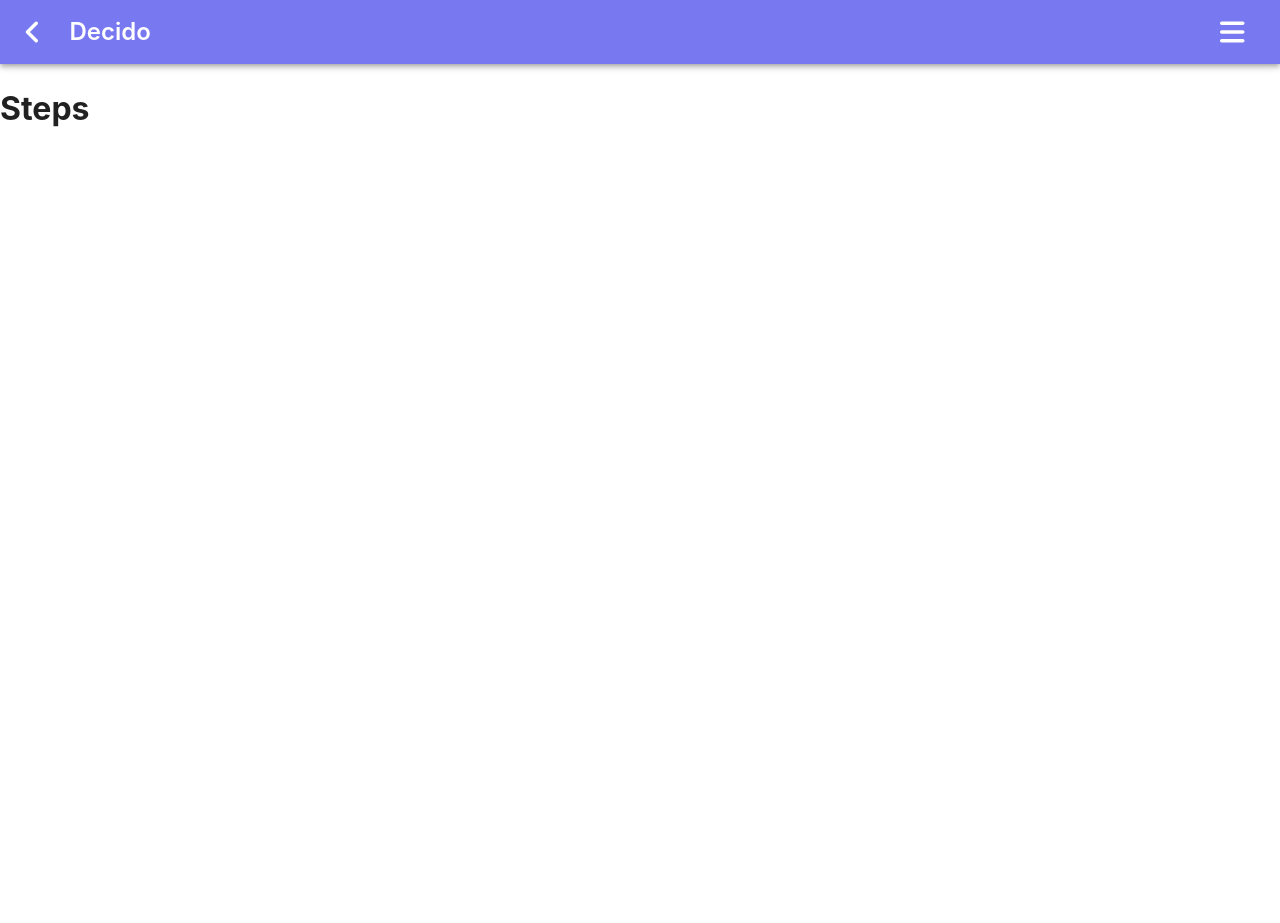
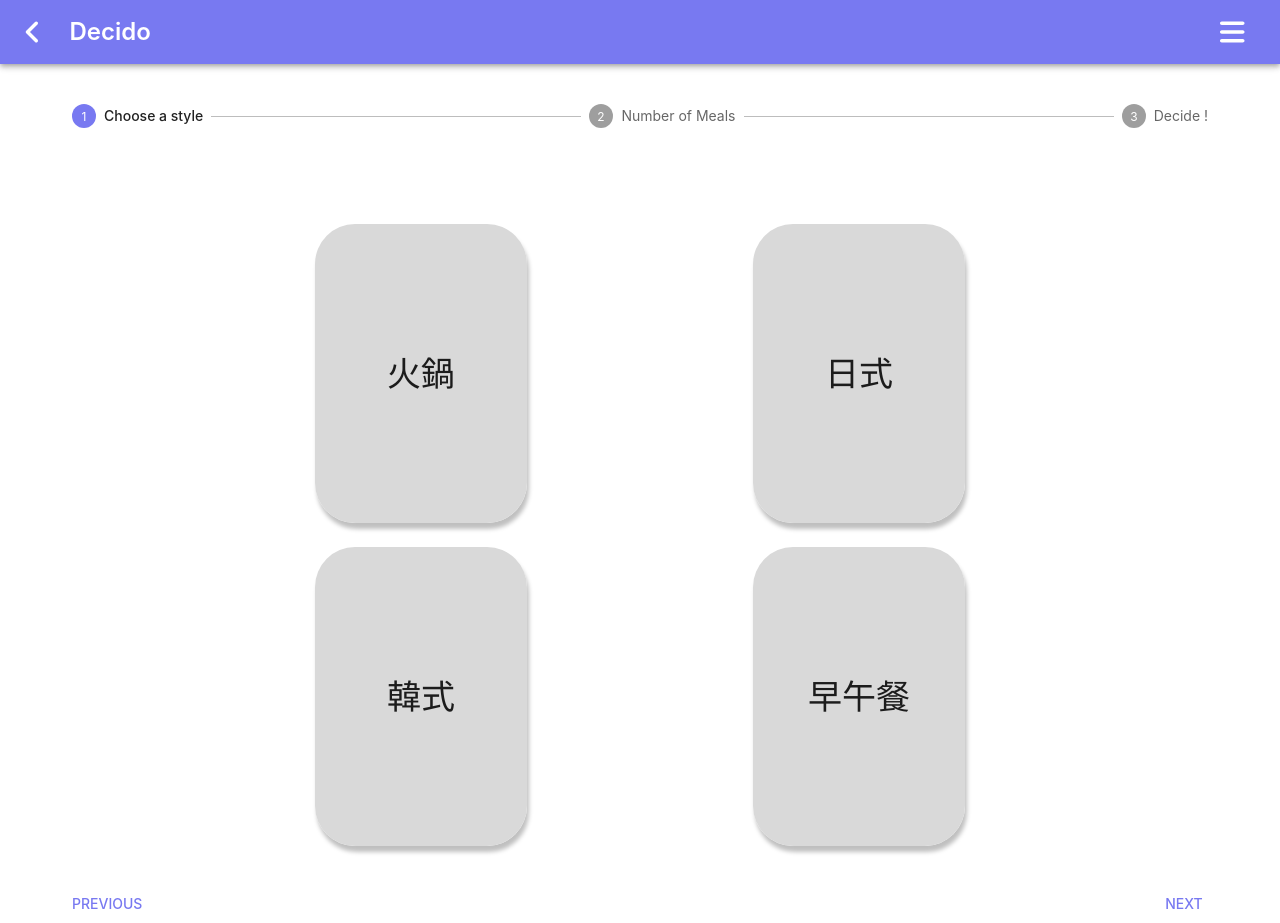
Before and after one commit to RoyJian/Decido, a React (Vite) app in the folder frontend/: page /steps in a window 1280 px wide. Before the commit the page ends 800 px from the top, so only its background shows below. Built offline with nearby package versions, Linux system fonts and the light colour scheme; what react-swipeable-views-utils would draw is missing.

Commit message:
✨ add context hook

```diff
--- a/frontend/src/App.tsx
+++ b/frontend/src/App.tsx
@@ -7,10 +7,12 @@ import NavBar from './Components/NavBar';
 import { ThemeProvider } from '@emotion/react';
 import CssBaseline from '@mui/material/CssBaseline';
 import Steps from './views/Steps';
+import Context from './utils/AppProvider';
 
 function App() {
   return (
     <BrowserRouter>
+      <Context>
         <ThemeProvider theme={theme()}>
           <CssBaseline />
           <NavBar />
@@ -20,6 +22,7 @@ function App() {
             <Route path="/steps" element={<Steps />} />
           </Routes>
         </ThemeProvider>
+      </Context>
     </BrowserRouter>
   );
 }
--- /dev/null
+++ b/frontend/src/Components/Step1.tsx
@@ -0,0 +1,63 @@
+import {
+  Grid,
+  Container,
+  ButtonBase,
+} from '@mui/material';
+import React from 'react';
+import StyleCard from './StyleCard';
+import {AppContext,appContextValueInterface} from '../utils/AppProvider';
+
+const restaurantStyles: string[] = [
+  '韓式',
+  '日式',
+  '泰式',
+  '歐美',
+  '火鍋',
+  '早午餐',
+  '甜點',
+];
+const SelctrRstaurantStyle = (Styles: string[]) => {
+  const styleArr: string[] = Styles;
+  const result: string[] = [];
+  const seletCtcounts = 4;
+  for (let i = 0; i < seletCtcounts; i++) {
+    const ran = Math.floor(Math.random() * Styles.length);
+    result.push(styleArr.splice(ran, 1)[0]);
+  }
+  return result;
+};
+const selectStyles: string[] = SelctrRstaurantStyle(restaurantStyles);
+
+
+export default function Step1() {
+  const {setTheSelctStyle,theSelctStyle} = React.useContext(AppContext) as appContextValueInterface ;
+
+  React.useEffect(()=>{
+    // x?.appContextValue.setTheSelctStyle(restaurantStyles[0]);
+  },[]);
+  return (
+    <Container maxWidth="md">
+
+        <Grid container spacing={3}>
+          {selectStyles.map((item) => (
+            <Grid
+              item
+              xs={6}
+              key={item}
+              sx={{ display: 'flex', justifyContent: 'center' }}
+            >
+              <ButtonBase
+                key={item}
+                sx={{ borderRadius: '40px', boxShadow:'2px 6px 4px rgba(0, 0, 0, 0.25)',}}
+                onClick={()=>setTheSelctStyle(item)}
+              >
+                <StyleCard nowSelect={theSelctStyle} text={item}></StyleCard>
+              </ButtonBase>
+            </Grid>
+          ))}
+        </Grid>
+    </Container>
+
+    // <StyleCard text={'歐式'}/>
+  );
+}
--- /dev/null
+++ b/frontend/src/Components/StyleCard.tsx
@@ -0,0 +1,27 @@
+import { Box, Typography, ButtonBase ,ToggleButton } from '@mui/material';
+import React from 'react';
+
+interface Props{
+    text:string,
+    nowSelect:string
+}
+
+export default function StyleCard(props:Props){
+    return (
+        <Box
+            width={212}
+            height={299}
+            border={props.nowSelect===props.text ?'7px solid rgba(241, 120, 185, 0.81)':0}
+            borderRadius='40px'
+            sx={{
+                    display:'flex',justifyContent:'center',alignItems:'center',backgroundColor:'#D9D9D9',
+
+                }}
+        >
+            <Typography variant="h4">
+                {props.text}
+            </Typography>
+        </Box>
+
+    );
+}
--- /dev/null
+++ b/frontend/src/utils/AppProvider.tsx
@@ -0,0 +1,24 @@
+import React, { useState, createContext } from 'react';
+
+export interface appContextValueInterface {
+  theSelctStyle: string;
+  setTheSelctStyle: React.Dispatch<React.SetStateAction<string>>;
+}
+interface Props {
+  children: JSX.Element;
+}
+
+export const AppContext  = createContext<appContextValueInterface | null >(null);
+
+export default function Context(props:Props) {
+  const [theSelctStyle, setTheSelctStyle] = useState('');
+  const appContextValue: appContextValueInterface = {
+    theSelctStyle,
+    setTheSelctStyle,
+  };
+  return (
+    <AppContext.Provider value={appContextValue}>
+      {props.children}
+    </AppContext.Provider>
+  );
+}
--- a/frontend/src/views/Steps.tsx
+++ b/frontend/src/views/Steps.tsx
@@ -1,7 +1,82 @@
 import React from 'react';
+import Step1 from '../Components/Step1';
+import {
+  Box,
+  Container,
+  Step,
+  Stepper,
+  StepLabel,
+  Button,
+} from '@mui/material';
 
-export default function Steps(){
-    return (
-        <h1>Steps</h1>
-    );
+interface StepProps {
+  completed?: boolean;
 }
+interface LabelProps {
+  optional?: React.ReactNode;
+}
+const steps = ['Choose a style', 'Number of Meals', 'Decide !'];
+
+export default function Steps() {
+  const [activeStep, setActiveStep] = React.useState(0);
+
+//   const handleNext = () => {
+//     setActiveStep((prevActiveStep) => prevActiveStep + 1);
+//   };
+
+//   const handleBack = () => {
+//     setActiveStep((prevActiveStep) => prevActiveStep - 1);
+//   };
+  return (
+    <Container
+      sx={{
+        display: 'flex',
+        flexDirection: 'column',
+        justifyContent: 'center',
+      }}
+    >
+      <Box sx={{ width: '100%' }} mt={5}>
+        <Stepper activeStep={activeStep}>
+          {steps.map((label, index) => {
+            console.log(label);
+            const stepProps: StepProps = {};
+            const labelProps: LabelProps = {};
+
+            return (
+              <Step key={label}>
+                <StepLabel {...labelProps}>{label}</StepLabel>
+              </Step>
+            );
+          })}
+        </Stepper>
+      </Box>
+      <Box sx={{ display: 'flex', justifyContent: 'center' }} mt={12}>
+        {activeStep === 0 ? (
+          <Step1 />
+        ) : activeStep === 1 ? (
+          <h1>step2</h1>
+        ) : (
+          <h1>step3</h1>
+        )}
+      </Box>
+      <Box sx={{ display: 'flex', justifyContent: 'space-between' }} mt={5}>
+        <Button
+          onClick={() => {
+            setActiveStep(activeStep > 0 ? activeStep - 1 : activeStep);
+          }}
+        >
+          Previous
+        </Button>
+        <Button
+          onClick={() => {
+            setActiveStep(
+              activeStep < steps.length ? activeStep + 1 : activeStep
+            );
+          }}
+        >
+          Next
+        </Button>
+      </Box>
+    </Container>
+  );
+}
--- a/frontend/src/views/Welcome.tsx
+++ b/frontend/src/views/Welcome.tsx
@@ -11,7 +11,7 @@ import P1 from '../imgs/p1.png';
 import P2 from '../imgs/p2.jpg';
 import P3 from '../imgs/p3.png';
 import P4 from '../imgs/p4.png';
-import { Link,useNavigate } from 'react-router-dom';
+import { Link } from 'react-router-dom';
 
 const images = [
   {
@@ -113,7 +113,7 @@ export default function Wealcome() {
         />
       </Box>
       <Box mt={5} mb={5}>
-        <Button component={Link} to="/steps" sx={{ maxWidth: 151, maxHeight: 60 }}>Start</Button>
+        <Button variant="contained" component={Link} to="/steps" sx={{ maxWidth: 151, maxHeight: 60 }}>Start</Button>
       </Box>
     </Container>
   );
```
Lines whose indentation alone changed are shown as unchanged.
